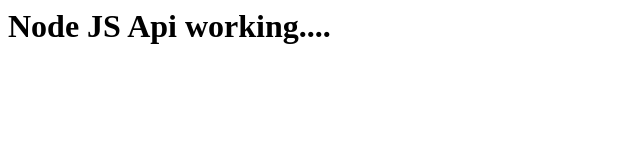
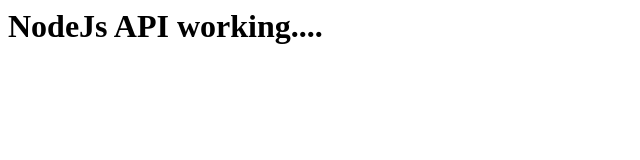
Before and after one commit to Thakuri-Bipin/nodejs-devcamperapi, a website: page index.html in a window 1280 px wide. Shown: the whole page, without its empty margins (0-640 px from the left). Drawn offline with Linux system fonts and the light colour scheme.

Commit message:
index.html added

```diff
--- a/index.html
+++ b/index.html
@@ -3,6 +3,6 @@
 <title>Welcome Page</title>
 </head>
 <body>
-<h1>Node JS Api working....</h1>
+<h1>NodeJs API working....</h1>
 </body>
 </html>
```
